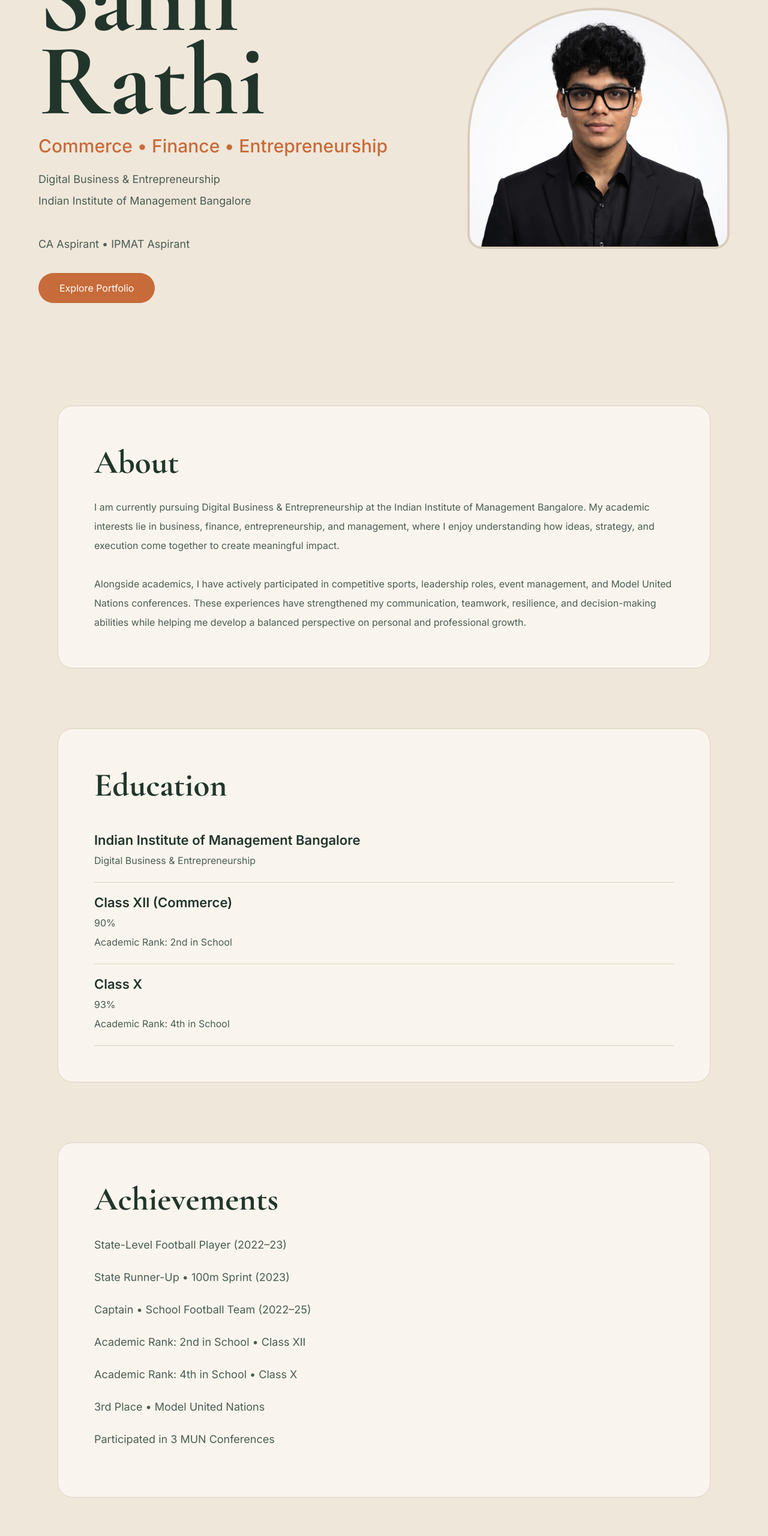
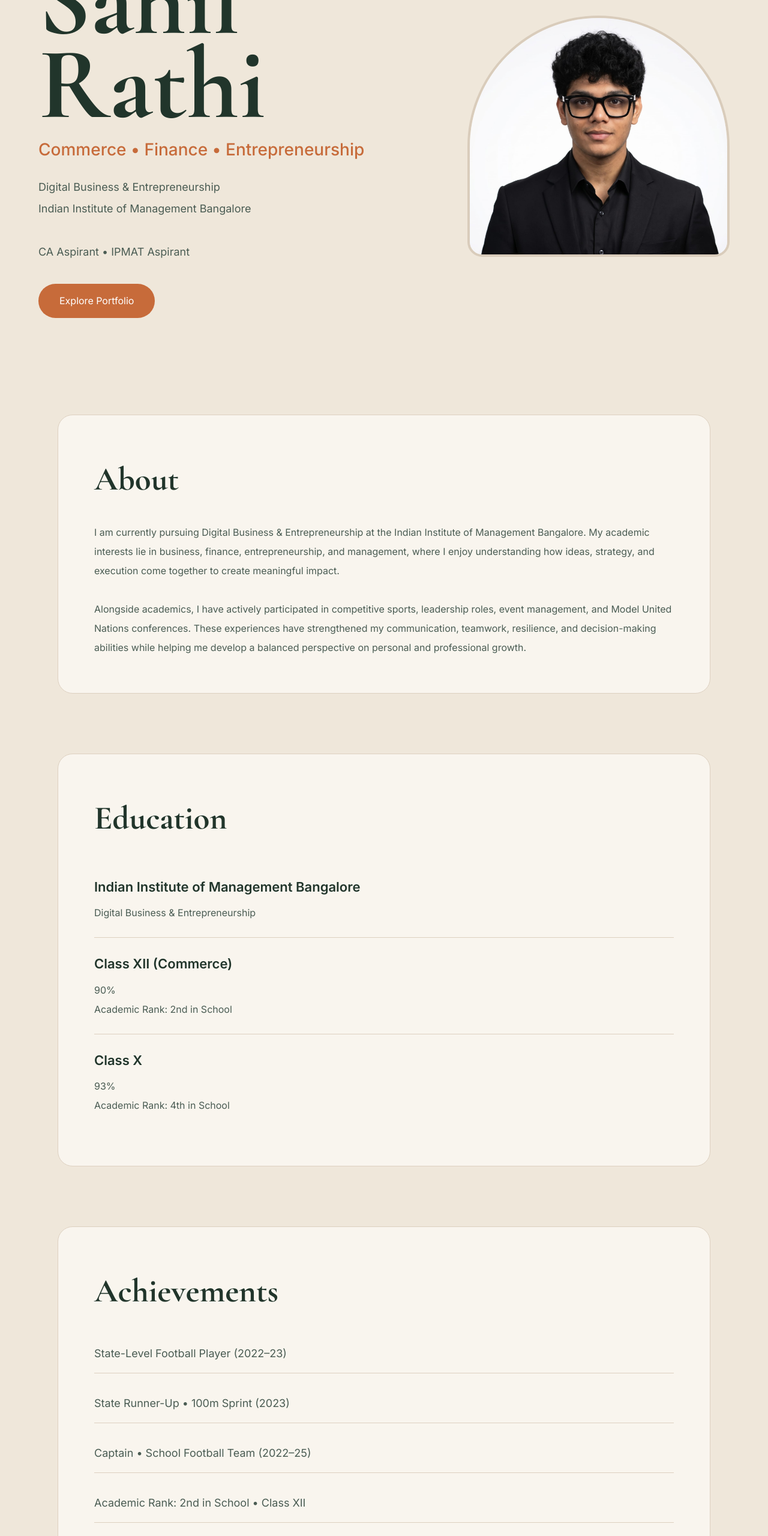
Before and after one commit to sahilrathii/sahil-rathi-resume, a plain HTML site: page index.html in a window 1280 px wide. Shown: the part 240-2800 px from the top of the page at 60% size. Drawn offline with nearby package versions, Linux system fonts and the light colour scheme.

Commit message:
Refactor CSS for improved layout and styling
Updated styles for body, navbar, hero section, cards, education, achievements, skills, contact, footer, and mobile responsiveness.

```diff
--- a/style.css
+++ b/style.css
@@ -12,6 +12,7 @@ body{
     background:#EFE7DA;
     color:#21352B;
     font-family:'Inter',sans-serif;
+    line-height:1.7;
 }
 
 /* NAVBAR */
@@ -42,6 +43,7 @@ nav a{
     text-decoration:none;
     color:#21352B;
     font-weight:500;
+    transition:.3s;
 }
 
 nav a:hover{
@@ -66,24 +68,32 @@ gap:60px;
 
 .hero h1{
     font-family:'Cormorant Garamond',serif;
+
     font-size:170px;
-line-height:0.82;
+
+    line-height:.82;
+
     color:#21352B;
-margin-bottom:20px;
+
+    margin-bottom:15px;
 }
 
 .hero h2{
-font-size:30px;
+    font-size:28px;
     font-weight:500;
+
     color:#C76B3A;
+
     margin-bottom:20px;
 }
 
 .hero p{
     font-size:18px;
+    color:#4A5C53;
+
     line-height:2;
-color:#4A5C53;
-margin-bottom:30px;
+
+    margin-bottom:35px;
 }
 
 .profile-pic{
@@ -104,11 +114,16 @@ padding:15px 35px;
     border-radius:40px;
 
     text-decoration:none;
+    display:inline-block;
 
-display:inline-block;
+    transition:.3s;
 }
 
-/* CARDS */
+.btn:hover{
+    background:#A75830;
+}
+
+/* SECTIONS */
 
 .card{
     width:85%;
@@ -135,27 +150,47 @@ color:#21352B;
 }
 
 .card p{
+    color:#4A5C53;
     line-height:2;
-color:#4A5C53;
 }
 
 /* EDUCATION */
 
 .entry{
-padding:20px 0;
+    padding:25px 0;
+
     border-bottom:1px solid #DDD0C0;
+}
+
+.entry:last-child{
+    border-bottom:none;
 }
 
 .entry h4{
     font-size:22px;
-margin-bottom:5px;
+
+    color:#21352B;
+
+    margin-bottom:8px;
 }
 
 /* ACHIEVEMENTS */
 
+.achievement-list{
+    display:grid;
+    gap:18px;
+}
+
 .achievement-list p{
-margin-bottom:18px;
+    padding:14px 0;
+
+    border-bottom:1px solid #DDD0C0;
+
     font-size:18px;
+}
+
+.achievement-list p:last-child{
+    border-bottom:none;
 }
 
 /* SKILLS */
@@ -167,7 +202,6 @@ gap:15px;
 }
 
 .skills span{
-
     background:#F7E3D7;
 
     color:#C76B3A;
@@ -175,6 +209,8 @@ color:#C76B3A;
     padding:12px 20px;
 
     border-radius:30px;
+
+    font-weight:500;
 }
 
 /* CONTACT */
@@ -184,12 +220,20 @@ color:#C76B3A;
     text-decoration:none;
 }
 
+#contact a:hover{
+    text-decoration:underline;
+}
+
 /* FOOTER */
 
 footer{
     text-align:center;
+
     padding:80px 0;
+
     color:#4A5C53;
+
+    font-size:15px;
 }
 
 /* MOBILE */
@@ -197,7 +241,6 @@ color:#4A5C53;
 @media(max-width:900px){
 
     .hero{
-
         grid-template-columns:1fr;
 
         text-align:center;
@@ -209,32 +252,31 @@ padding:40px 0;
         font-size:90px;
     }
 
+    .hero h2{
+        font-size:22px;
+    }
+
     .profile-pic{
         max-width:280px;
         margin:auto;
     }
 
     nav{
-
         flex-direction:column;
-
         gap:20px;
     }
 
     nav ul{
-
+        justify-content:center;
         flex-wrap:wrap;
-
-justify-content:center;
     }
 
     .card{
-
+        width:92%;
         padding:35px;
     }
 
     .card h3{
-
         font-size:40px;
     }
 }
```
Lines whose indentation alone changed are shown as unchanged.
